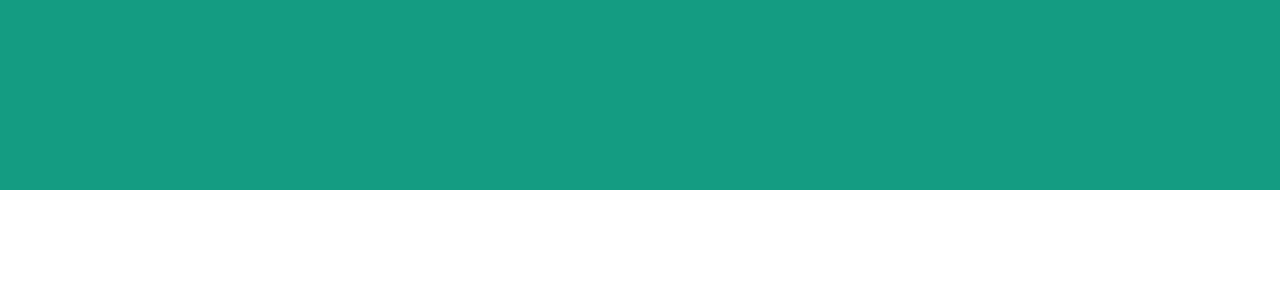
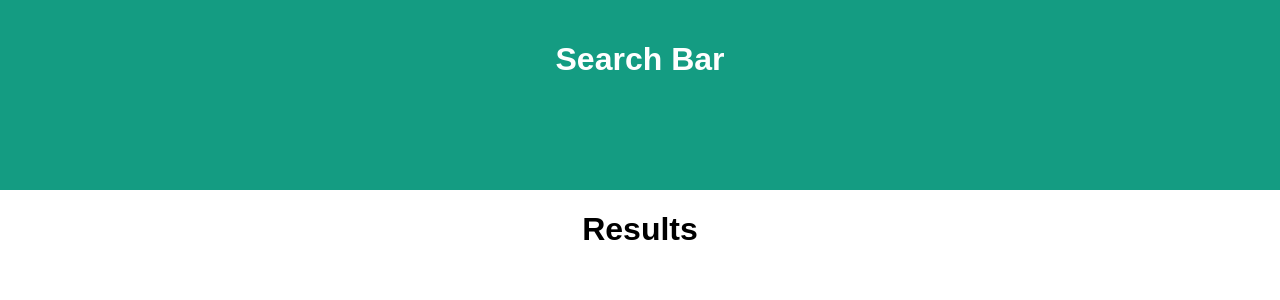
Before and after one commit to sammygriffiths/choonz-react-app, a React (Create React App) app: page / in a window 1280 px wide. Shown: the top 300 px of the page. Built offline with nearby package versions, Linux system fonts and the light colour scheme.

Commit message:
Add a few more basic tests

```diff
--- a/package.json
+++ b/package.json
@@ -12,5 +12,10 @@
     "build": "react-scripts build",
     "test": "react-scripts test --env=jsdom",
     "eject": "react-scripts eject"
+  },
+  "devDependencies": {
+    "enzyme": "^3.3.0",
+    "enzyme-adapter-react-16": "^1.1.1",
+    "react-test-renderer": "^16.2.0"
   }
 }
--- a/src/components/core/App.js
+++ b/src/components/core/App.js
@@ -1,4 +1,6 @@
 import React, { Component } from 'react';
+import SearchBar from '../search-bar/SearchBar';
+import Results from '../results/Results';
 import '../../css/App.css';
 
 class App extends Component {
@@ -6,7 +8,11 @@ class App extends Component {
     return (
       <div className="App">
         <header className="App-header">
+          <SearchBar />
         </header>
+        <main className="App-main">
+          <Results />
+        </main>
       </div>
     );
   }
--- /dev/null
+++ b/src/components/results/Results.js
@@ -0,0 +1,11 @@
+import React, { Component } from 'react';
+
+class Results extends Component {
+    render() {
+        return (
+            <h1>Results</h1>
+        );
+    }
+}
+
+export default Results;
--- /dev/null
+++ b/src/components/search-bar/SearchBar.js
@@ -0,0 +1,11 @@
+import React, { Component } from 'react';
+
+class SearchBar extends Component {
+    render() {
+        return (
+            <h1>Search Bar</h1>
+        );
+    }
+}
+
+export default SearchBar;
```
Also changed, not shown: src/setupTests.js (added, +4 -0 lines), 2 other files (tests, documents, lock files or other folders).
